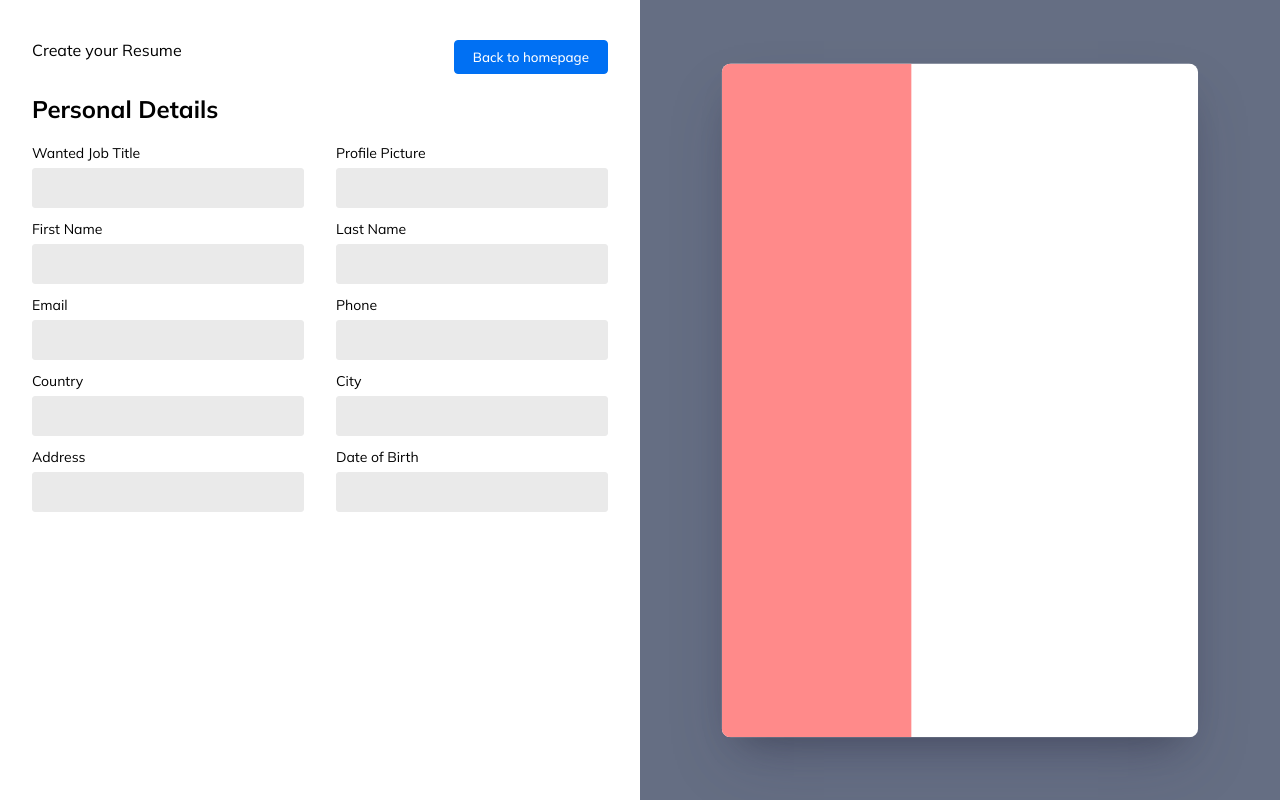
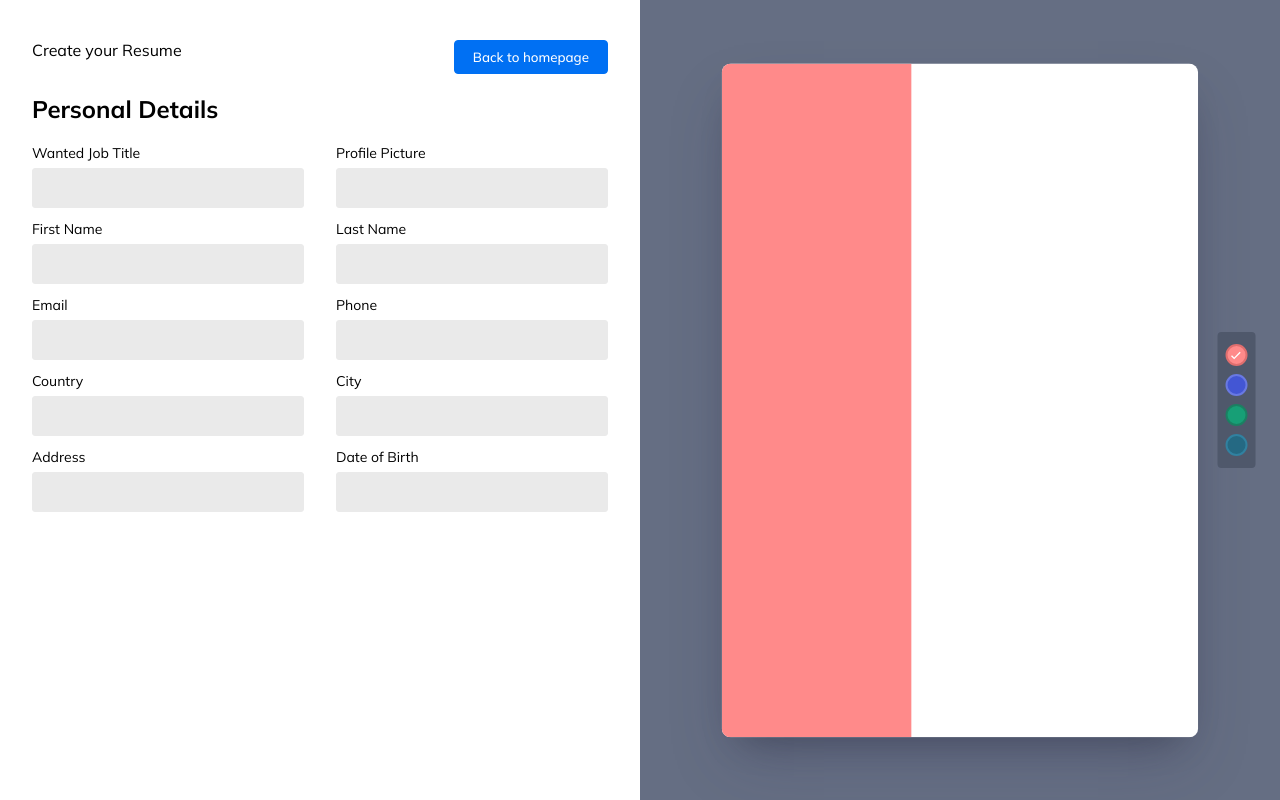
Before and after one commit to predragstojkovic03/cv-builder-workshop, a React (Create React App) app: page /resume-builder in a window 1280 px wide. Built offline with nearby package versions, Linux system fonts and the light colour scheme; the HTML template or start-up script is replaced by a standard one.

Commit message:
Added theme colors.

```diff
--- a/src/components/ResumePreview/ResumePreview.css
+++ b/src/components/ResumePreview/ResumePreview.css
@@ -1,4 +1,4 @@
-:root{
+:root {
   --resume-scale-regular: 0.7;
   --resume-scale-lower-1: 0.6;
   --resume-scale-lower-2: 0.5;
@@ -20,7 +20,7 @@
   background: #656e83;
 }
 
-.resumePreviewWrapper{
+.resumePreviewWrapper {
   display: flex;
   align-items: center;
   justify-content: center;
@@ -34,7 +34,8 @@
   overflow: hidden;
   transform: scale(var(--resume-scale-regular));
   transition: 250ms ease;
-  box-shadow: rgba(50, 50, 93, 0.25) 0px 50px 100px -20px, rgba(0, 0, 0, 0.3) 0px 30px 60px -30px;
+  box-shadow: rgba(50, 50, 93, 0.25) 0px 50px 100px -20px,
+    rgba(0, 0, 0, 0.3) 0px 30px 60px -30px;
 }
 
 .documentWrapper:hover {
@@ -59,7 +60,6 @@
   background: rgba(0, 0, 0, 0.2);
 }
 
-
 /* Media Queries */
 
 @media only screen and (max-width: 1200px) {
@@ -74,7 +74,7 @@
 }
 
 @media only screen and (max-height: 850px) {
-  .documentWrapper{
+  .documentWrapper {
     transform: scale(var(--resume-scale-lower-1));
   }
 
@@ -85,7 +85,7 @@
 }
 
 @media only screen and (max-height: 760px) {
-  .documentWrapper{
+  .documentWrapper {
     transform: scale(var(--resume-scale-lower-2));
   }
 
@@ -94,3 +94,48 @@
     border-radius: 10px;
   }
 }
+
+.themeColors {
+  position: absolute;
+  left: 96%;
+  top: 50%;
+  transform: translate(-96%, -50%);
+  background: #4f586b;
+  padding: 12px 8px;
+  border-radius: 4px;
+  display: flex;
+  flex-direction: column;
+  gap: 8px;
+}
+
+.colorCircle {
+  width: 18px;
+  height: 18px;
+  border-radius: 50%;
+  cursor: pointer;
+  transition: all 250ms ease;
+  display: flex;
+  align-items: center;
+  align-content: center;
+  color: #fff;
+}
+
+.theme-red {
+  background: #ff8a8a;
+  border: 2px solid #df6e6e;
+}
+
+.theme-blue {
+  background: #4356d4;
+  border: 2px solid #6979e2;
+}
+
+.theme-green {
+  background: #179f76;
+  border: 2px solid #1b8062;
+}
+
+.theme-dark-blue {
+  background: #256983;
+  border: 2px solid #3181a0;
+}
--- a/src/components/ResumePreview/ResumePreview.jsx
+++ b/src/components/ResumePreview/ResumePreview.jsx
@@ -1,6 +1,7 @@
 import ResumeDocumentJsx from '../ResumeDocumentJsx/ResumeDocumentJsx';
 import Button from '../Button/Button';
 import { BiDownload } from 'react-icons/bi';
+import { BiCheck } from 'react-icons/bi';
 
 import './ResumePreview.css';
 import { useRef, useState } from 'react';
@@ -8,6 +9,13 @@ import { useReactToPrint } from 'react-to-print';
 
 const ResumePreview = ({ personalDetails }) => {
   const [showDonwloadOverlay, setShowDonwloadOverlay] = useState(false);
+  const [themeColors, setThemeColors] = useState([
+    'theme-red',
+    'theme-blue',
+    'theme-green',
+    'theme-dark-blue',
+  ]);
+  const [selectedThemeColor, setSelectedThemeColor] = useState('theme-red');
 
   const resumeToPrintRef = useRef();
 
@@ -23,6 +31,10 @@ const ResumePreview = ({ personalDetails }) => {
 
   const onMouseLeave = () => {
     setShowDonwloadOverlay(false);
+  };
+
+  const changeThemeColor = (color) => {
+    setSelectedThemeColor(color);
   };
 
   return (
@@ -49,7 +61,18 @@ const ResumePreview = ({ personalDetails }) => {
         <ResumeDocumentJsx
           innerRef={resumeToPrintRef}
           personalDetails={personalDetails}
+          selectedThemeColor={selectedThemeColor}
         />
+      </div>
+      <div className='themeColors'>
+        {themeColors.map((color) => (
+          <div
+            onClick={() => changeThemeColor(color)}
+            className={`colorCircle ${color} `}
+          >
+            {color === selectedThemeColor && <BiCheck />}
+          </div>
+        ))}
       </div>
     </div>
   );
```
Lines whose indentation alone changed are shown as unchanged.
